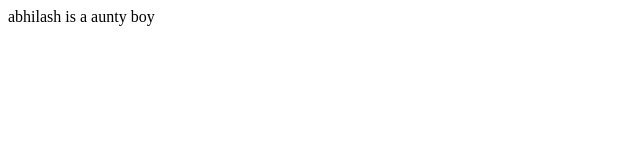
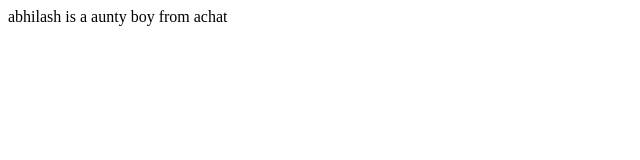
Before and after one commit to deepvenk395/new1, a plain HTML site: page index.html in a window 1280 px wide. Shown: the full height of the page, 0-640 px from the left. Drawn offline with Linux system fonts and the light colour scheme.

Commit message:
Update index.html

```diff
--- a/index.html
+++ b/index.html
@@ -1 +1 @@
-<html>abhilash is a aunty boy</html>
+<html>abhilash is a aunty boy from achat</html>
```
